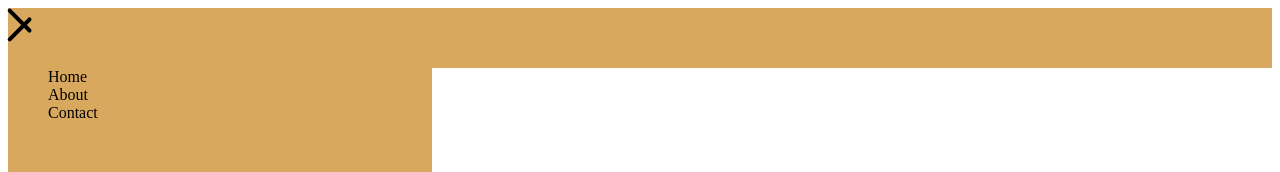
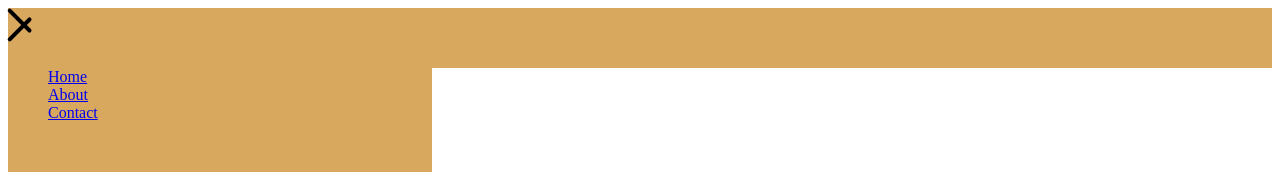
Before and after one commit to smwellmer/sw-portfolio, a Next.js app: page / in a window 1280 px wide. Both pictures are taken after a click on the element 640 px from the left and 24 px from the top of the page. Shown: the top 172 px of the page. Built offline with nearby package versions, Linux system fonts and the light colour scheme.

Commit message:
more styling

```diff
--- a/components/Nav.js
+++ b/components/Nav.js
@@ -10,14 +10,19 @@ export default function Nav(props) {
         setHamburgerOpen(!hamburgerOpen)
     }
 
-
     return (
         <div>
             <div className='navigation'>
                 <ul>
-                    <li>Home</li>
-                    <li>About</li>
-                    <li>Contact</li>
+                    <li><Link href={`/`}>
+                    Home
+                    </Link></li>
+                    <li><Link href={`/About`}>
+                    About
+                    </Link></li>
+                    <li><Link href={`/Contact`}>
+                    Contact
+                    </Link></li>
                 </ul>
                 <div className='hamburger' onClick={toggleHamburger}>
                     <Hamburger isOpen={hamburgerOpen}/>
--- a/pages/index.js
+++ b/pages/index.js
@@ -10,7 +10,9 @@ export default function Home() {
       <h1 className='name'>Samantha</h1>
       <h1 className='name2'>Wellmer</h1>
       <img className='photo' src='me.jpg' alt='me'/>
-      <h2>accountant turned developer</h2>
+      <h2>accountant</h2>
+      <h2 className=''> turned</h2>
+      <h2> developer</h2>
       </div>
       <p>
 
@@ -19,7 +21,10 @@ export default function Home() {
       {projects.map((project, index) => {
         return (
           <div key={index}>
-            <Link href={`/projects/${project.slug}`}>{project.name}</Link>
+            <Link href={`/projects/${project.slug}`}>
+              {project.name}
+            </Link>
+            <img src={project.image} />
           </div>
         );
       })}
--- a/pages/projects/[slug].js
+++ b/pages/projects/[slug].js
@@ -1,9 +1,11 @@
 import projects from "../../data/projects.json";
+import Nav from "../../components/Nav";
 
 // the logic for where the project prop comes from in getStaticPaths & getStaticProps
 export default function Project({ project }) {
   return (
     <div>
+      <Nav/>
       <h1>{project.name}</h1>
       <p>{project.description}</p>
       <img src={project.image} alt={project.name} />
```
Also changed, not shown: pages/About.js (+10 -1 lines), pages/Contact.js (+9 -1 lines), styles/globals.css (+5 -2 lines).
